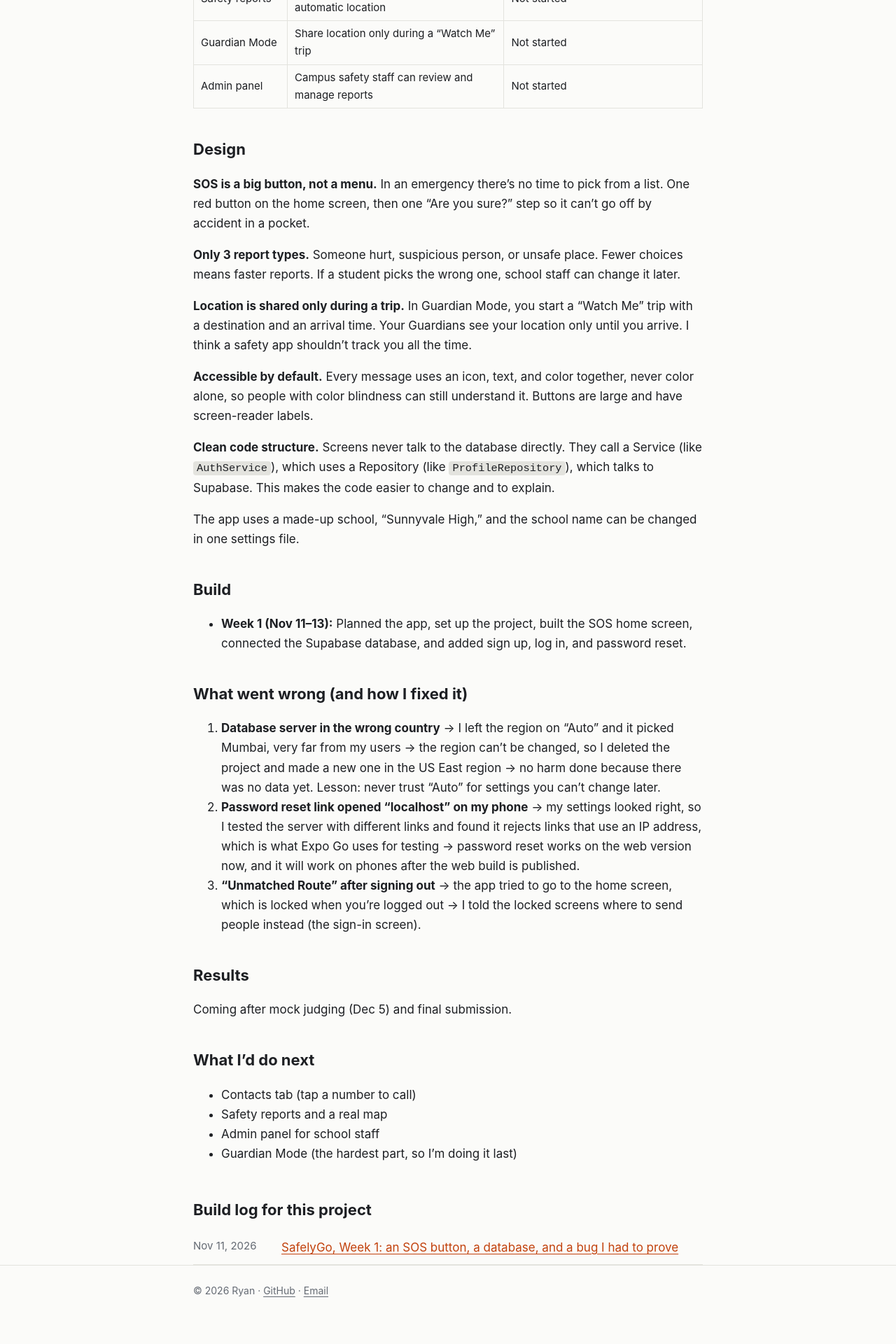
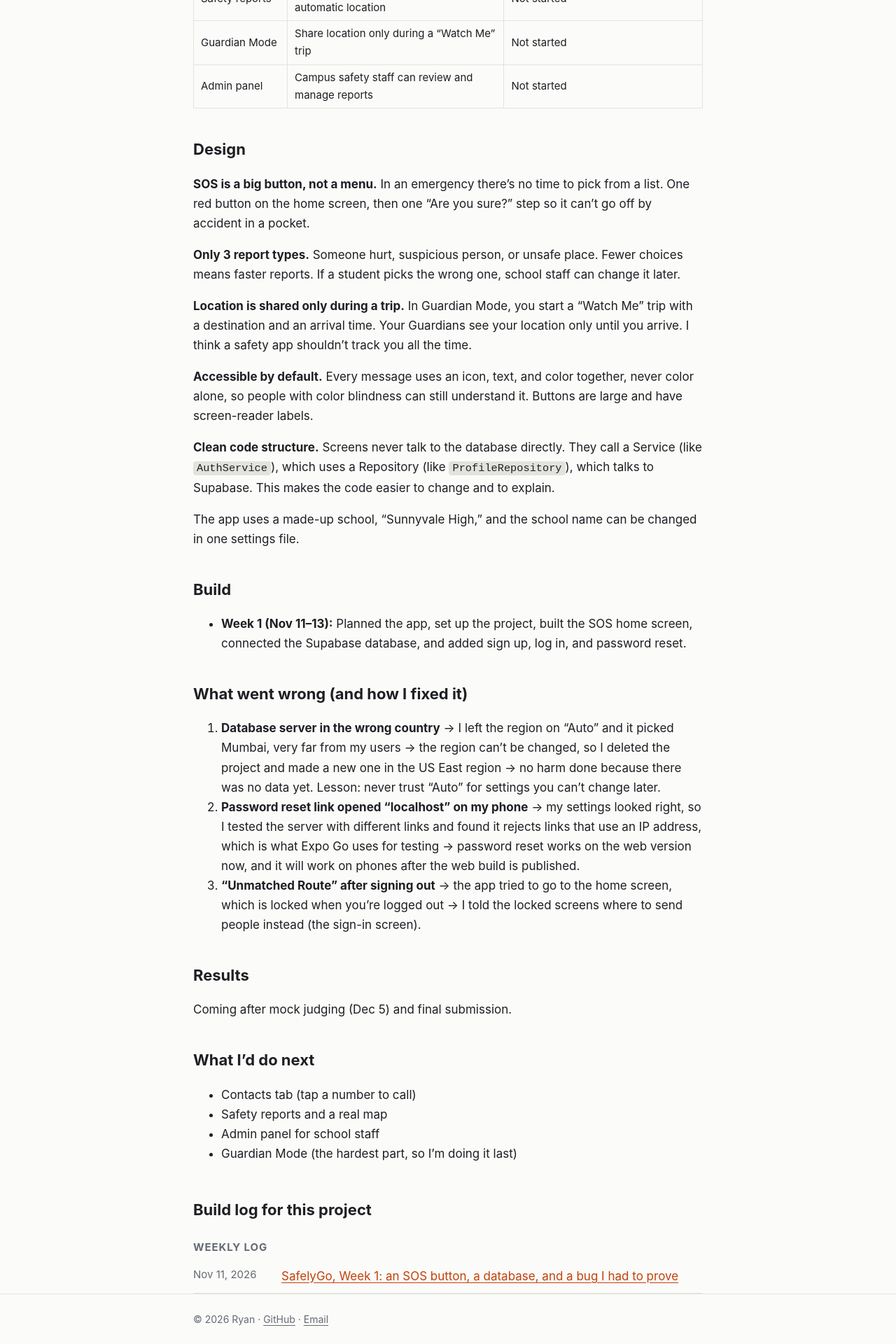
Before and after one commit to ryanyim777/ryanyim777.github.io, a Jekyll site: the page built from _projects/safelygo.md, in a window 1280 px wide. Shown: the part 991-2911 px from the top of the page at 70% size. Built offline with Jekyll 4.4.1, drawn with Linux system fonts in a browser that asks for light colours; before the commit the page ends 2870 px from its top, so only the background shows below that.

Commit message:
Group project posts by topic and document the edit workflow
- Project page lists its posts grouped by `topic:` (oldest first)
- Post page shows its topic next to the project link
- Add `topic:` to the log-entry template and the Week 1 post
- Add VS Code settings + spell-checker recommendation
- README: "One project, many posts" and "Editing posts myself"

```diff
--- a/_layouts/post.html
+++ b/_layouts/post.html
@@ -7,6 +7,7 @@ layout: default
       {% assign proj = site.projects | where: "slug", page.project | first %}
       {% if proj %} · <a href="{{ proj.url | relative_url }}">{{ proj.title }}</a>{% endif %}
     {% endif %}
+    {% if page.topic %} · {{ page.topic }}{% endif %}
   </p>
   <h1>{{ page.title }}</h1>
   <div class="prose">{{ content }}</div>
--- a/_layouts/project.html
+++ b/_layouts/project.html
@@ -16,15 +16,25 @@ layout: default
 
   <div class="prose">{{ content }}</div>
 
-  {% assign related = site.posts | where: "project", page.slug %}
+  {% comment %}
+    All posts with `project: <this project's slug>`, oldest first,
+    grouped by their `topic:` (posts without a topic go under "Other").
+  {% endcomment %}
+  {% assign related = site.posts | where: "project", page.slug | reverse %}
   {% if related.size > 0 %}
+  {% assign groups = related | group_by: "topic" %}
   <section class="related">
     <h2>Build log for this project</h2>
-    <ul class="post-list">
-      {% for post in related reversed %}
-      <li><time>{{ post.date | date: "%b %-d, %Y" }}</time><a href="{{ post.url | relative_url }}">{{ post.title }}</a></li>
-      {% endfor %}
-    </ul>
+    {% for group in groups %}
+      {% if groups.size > 1 or group.name != "" %}
+      <h3 class="topic">{% if group.name == "" %}Other{% else %}{{ group.name }}{% endif %}</h3>
+      {% endif %}
+      <ul class="post-list">
+        {% for post in group.items %}
+        <li><time>{{ post.date | date: "%b %-d, %Y" }}</time><a href="{{ post.url | relative_url }}">{{ post.title }}</a></li>
+        {% endfor %}
+      </ul>
+    {% endfor %}
   </section>
   {% endif %}
 </article>
--- a/_posts/2026-11-11-safelygo-week-1.md
+++ b/_posts/2026-11-11-safelygo-week-1.md
@@ -1,6 +1,7 @@
 ---
 title: "SafelyGo, Week 1: an SOS button, a database, and a bug I had to prove"
 project: safelygo
+topic: Weekly log
 ---
 
 **What I did:**
--- a/assets/css/style.css
+++ b/assets/css/style.css
@@ -76,6 +76,7 @@ h3 { font-size: 18px; margin: 28px 0 8px; }
 .facts span { display: inline-block; min-width: 70px; color: var(--muted); }
 .cover { margin: 8px 0 24px; }
 .related { margin-top: 48px; }
+.related .topic { font-size: 15px; text-transform: uppercase; letter-spacing: 0.06em; color: var(--muted); margin: 24px 0 4px; }
 .back { margin-top: 40px; }
 
 @media (max-width: 520px) {
```
Also changed, not shown: CLAUDE.md (+2 -1 lines), templates/new-log-entry.md (+3 -0 lines), README.md.
